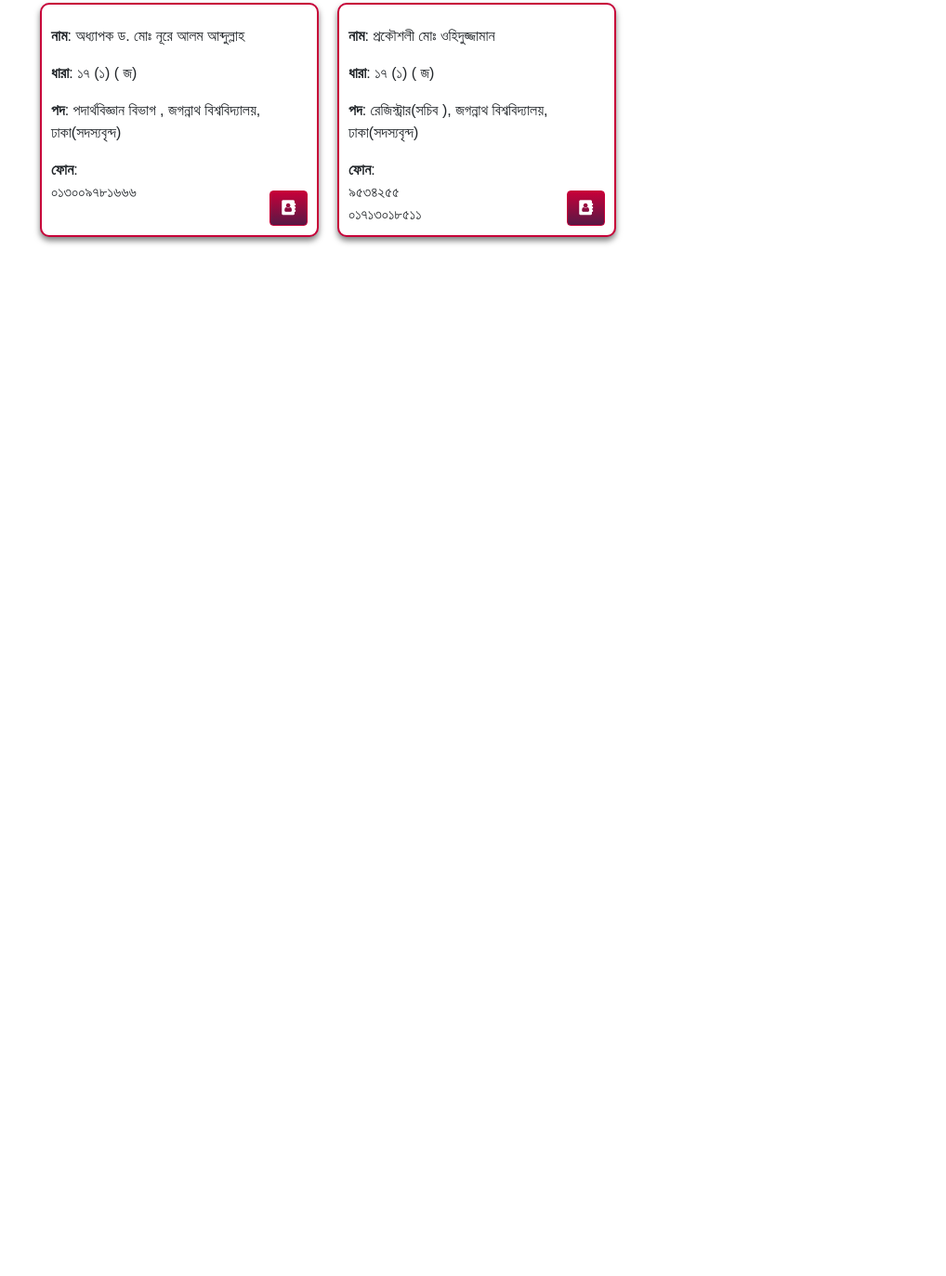
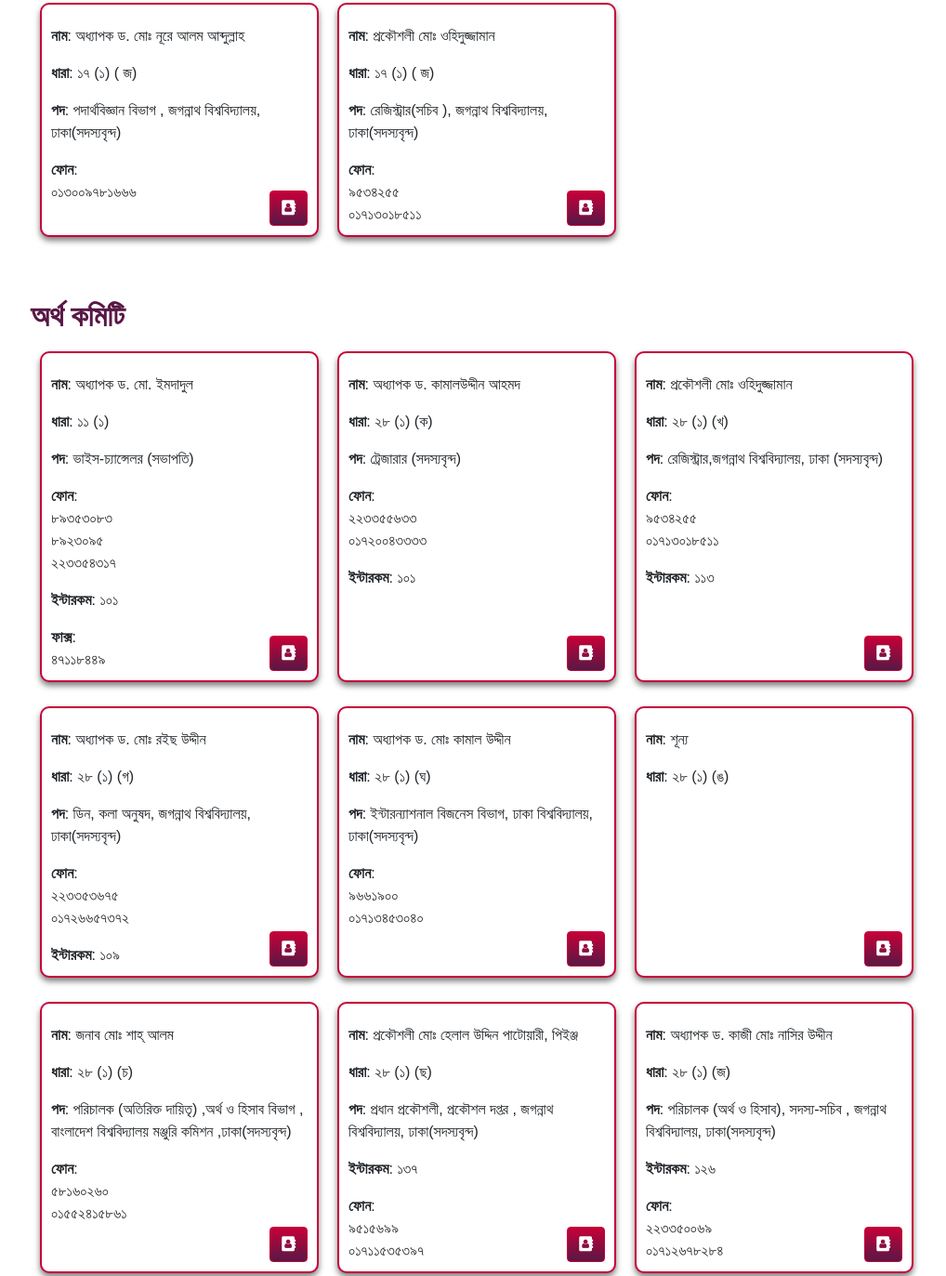
Before and after one commit to topmasum/webpage, a plain HTML site: page card.html in a window 1280 px wide. Shown: the part 1478-2851 px from the top of the page at 93% size, without its empty margins (117-1135 px from the left). Before the commit the page ends 1799 px from the top, so only its background shows below. Drawn offline with nearby package versions, Linux system fonts and the light colour scheme; a web font is replaced by a local one.

Commit message:
Add files via upload

```diff
--- a/card.html
+++ b/card.html
@@ -353,10 +353,78 @@
           },
 		  {
                                       নাম: "প্রকৌশলী মোঃ ওহিদুজ্জামান   ",
-									  ধারা:"১৭ (১) ( জ)",
+			  ধারা:"১৭ (১) ( জ)",
 			পদ: "রেজিস্ট্রার(সচিব ), জগন্নাথ বিশ্ববিদ্যালয়, ঢাকা(সদস্যবৃন্দ) ",
                                     ফোন: ["৯৫৩৪২৫৫ ","০১৭১৩০১৮৫১১ "],
             category: "সিন্ডিকেট ",
+          },
+		  {
+                                      নাম: "অধ্যাপক ড. মো. ইমদাদুল ",
+			ধারা:"১১ (১) ",
+			পদ: "ভাইস-চ্যান্সেলর (সভাপতি)",
+                                    ফোন: ["৮৯৩৫৩০৮৩","৮৯২৩০৯৫","২২৩৩৫৪৩১৭ "],
+			ইন্টারকম: "১০১",
+            category: "অর্থ কমিটি  ",
+                                      ফাক্স  :["৪৭১১৮৪৪৯ "]
+          },
+		  {
+                                      নাম: "অধ্যাপক ড. কামালউদ্দীন আহমদ  ",
+			ধারা:"২৮ (১) (ক)  ",
+			পদ: "ট্রেজারার (সদস্যবৃন্দ) ",
+                                    ফোন: ["২২৩৩৫৫৬৩৩ ","০১৭২০০৪৩৩৩৩ "],
+			ইন্টারকম: "১০১",
+            category: "অর্থ কমিটি  ",
+          },
+		  {
+                                      নাম: "প্রকৌশলী মোঃ ওহিদুজ্জামান   ",
+			ধারা:"২৮ (১) (খ) ",
+			পদ: "রেজিস্ট্রার,জগন্নাথ বিশ্ববিদ্যালয়, ঢাকা (সদস্যবৃন্দ) ",
+                                    ফোন: ["৯৫৩৪২৫৫  ","০১৭১৩০১৮৫১১  "],
+			ইন্টারকম: "১১৩",
+            category: "অর্থ কমিটি  ",
+          },
+		  {
+                                      নাম: "অধ্যাপক ড. মোঃ রইছ উদ্দীন    ",
+			ধারা:"২৮ (১) (গ) ",
+			পদ: "ডিন, কলা অনুষদ, জগন্নাথ বিশ্ববিদ্যালয়, ঢাকা(সদস্যবৃন্দ) ",
+                                    ফোন: ["২২৩৩৫৩৬৭৫   ","০১৭২৬৬৫৭৩৭২   "],
+			ইন্টারকম: "১০৯ ",
+            category: "অর্থ কমিটি  ",
+          },
+		  {
+                                      নাম: "অধ্যাপক ড. মোঃ কামাল উদ্দীন  ",
+			ধারা:"২৮ (১) (ঘ) ",
+			পদ: "ইন্টারন্যাশনাল বিজনেস বিভাগ, ঢাকা বিশ্ববিদ্যালয়, ঢাকা(সদস্যবৃন্দ) ",
+                                    ফোন: ["৯৬৬১৯০০   ","০১৭১৩৪৫৩০৪০  "],
+            category: "অর্থ কমিটি  ",
+          },
+		  {
+                                      নাম: "শূন্য",
+			ধারা:"২৮ (১) (ঙ) ",
+            category: "অর্থ কমিটি  ",
+          },
+		  {
+                                      নাম: "জনাব মোঃ শাহ্‌ আলম   ",
+			ধারা:"২৮ (১) (চ) ",
+			পদ: "পরিচালক (অতিরিক্ত দায়িতৃ) ,অর্থ ও হিসাব বিভাগ , বাংলাদেশ বিশ্ববিদ্যালয় মঞ্জুরি কমিশন ,ঢাকা(সদস্যবৃন্দ) ",
+                                    ফোন: ["৫৮১৬০২৬০  ","০১৫৫২৪১৫৮৬১  "],
+            category: "অর্থ কমিটি  ",
+          },
+		  {
+                                      নাম: "প্রকৌশলী মোঃ হেলাল উদ্দিন পাটোয়ারী, পিইঞ্জ  ",
+			ধারা:"২৮ (১) (ছ) ",
+			পদ: "প্রধান প্রকৌশলী, প্রকৌশল দপ্তর , জগন্নাথ বিশ্ববিদ্যালয়, ঢাকা(সদস্যবৃন্দ) ",
+			ইন্টারকম: "১৩৭  ",
+                                    ফোন: ["৯৫১৫৬৯৯   ","০১৭১১৫৩৫৩৯৭   "],
+            category: "অর্থ কমিটি  ",
+          },
+		  {
+                                      নাম: "অধ্যাপক ড. কাজী মোঃ নাসির উদ্দীন   ",
+			ধারা:"২৮ (১) (জ)  ",
+			পদ: "পরিচালক (অর্থ ও হিসাব), সদস্য-সচিব  , জগন্নাথ বিশ্ববিদ্যালয়, ঢাকা(সদস্যবৃন্দ) ",
+			ইন্টারকম: "১২৬ ",
+                                    ফোন: ["২২৩৩৫০০৬৯    ","০১৭১২৬৭৮২৮৪"],
+            category: "অর্থ কমিটি  ",
           },
         ];
 
```
